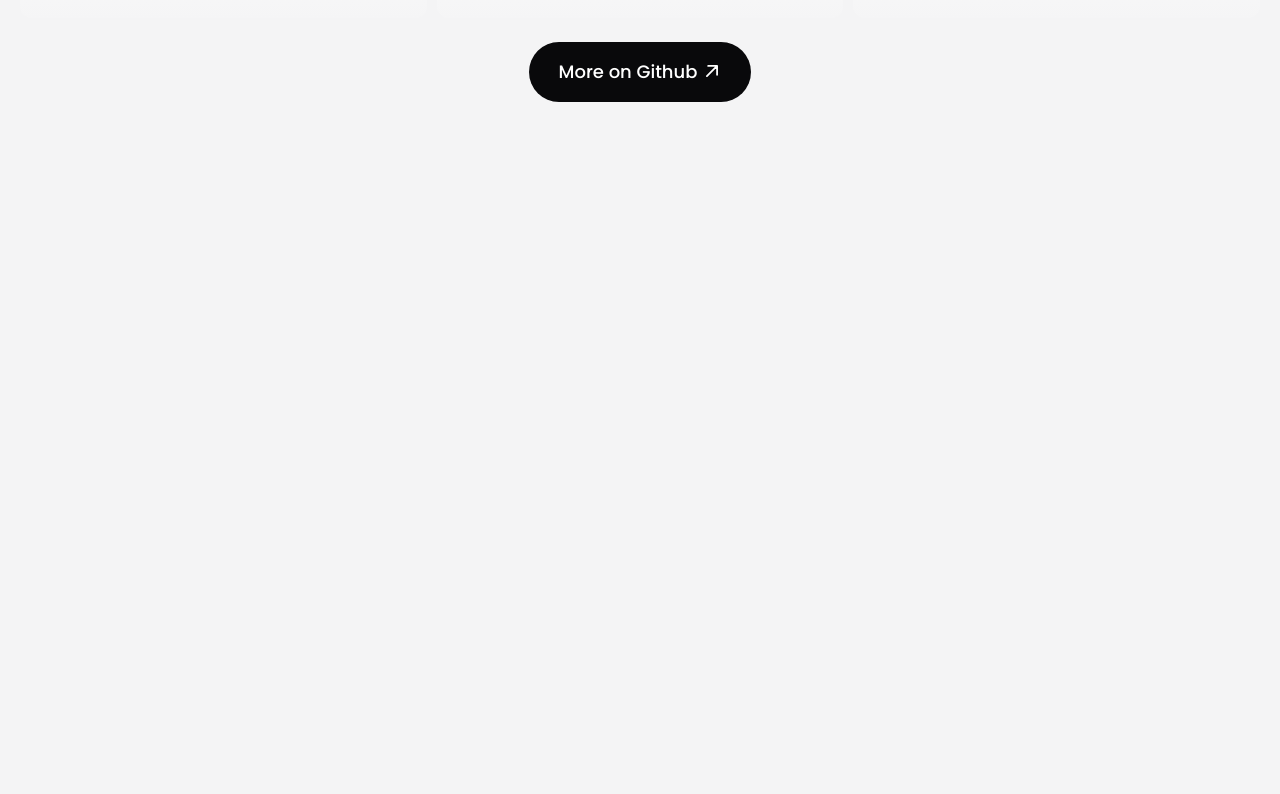
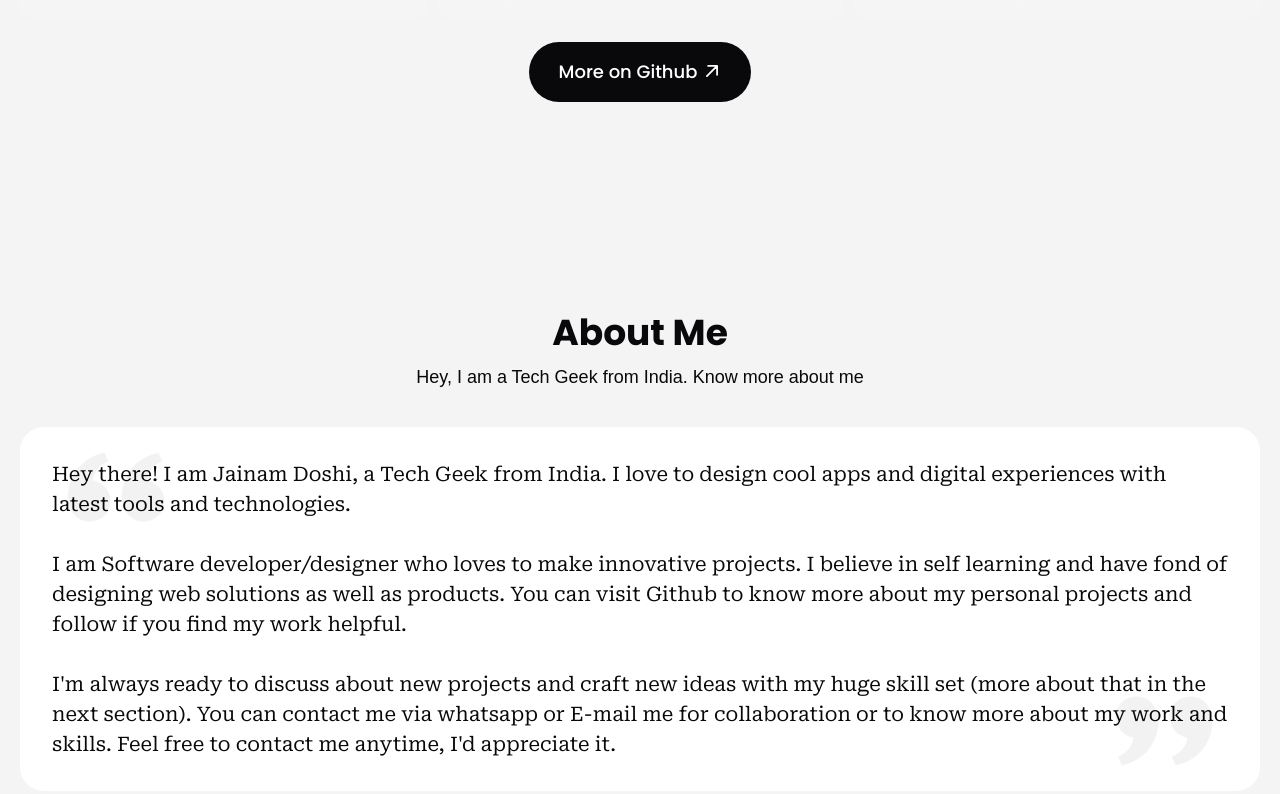
Before and after one commit to jpdoshi/portfolio, a Next.js app: page / in a window 1280 px wide. Shown: the part 1850-2644 px from the top of the page. Before the commit the page ends 2054 px from the top, so only its background shows below. Built offline with nearby package versions, Linux system fonts and the light colour scheme.

Commit message:
about section done

```diff
--- a/src/app/globals.css
+++ b/src/app/globals.css
@@ -5,6 +5,12 @@
 @font-face {
   font-family: "Poppins";
   src: url("/fonts/Poppins.ttf");
+  font-display: swap;
+}
+
+@font-face {
+  font-family: "RobotoSerif";
+  src: url("/fonts/RobotoSerif.ttf");
   font-display: swap;
 }
 
@@ -43,6 +49,10 @@
   font-family: "Poppins";
 }
 
+.roboto-serif {
+  font-family: "RobotoSerif";
+}
+
 .transparent-layer {
   background: linear-gradient(to bottom, transparent, rgba(244, 244, 245, 0.9));
 }
--- a/src/app/page.jsx
+++ b/src/app/page.jsx
@@ -92,7 +92,7 @@
             title="AI Chatbot with React Gemini API"
             description="Super-fast AI chatbot made with React+Vite and Gemini API. Responsive design with Dark mode in CSS."
           />
-          <div className="absolute bottom-0 left-0 h-[12%] md:h-[20%] w-full pointer-events-none transparent-layer" />
+          <div className="absolute bottom-0 left-0 h-[10%] md:h-[20%] xl:h-[25%] w-full pointer-events-none transparent-layer" />
         </div>
         <div className="flex mt-[24px]">
           <div className="mx-auto">
@@ -132,6 +132,45 @@
           </div>
         </div>
       </section>
+      <section className="content text-center">
+        <h2 className="poppins font-bold text-[30px] md:text-[36px] mb-[4px]">
+          About Me
+        </h2>
+        <p className="text-[18px]">
+          Hey, I am a Tech Geek from India. Know more about me
+        </p>
+        <div className="h-[36px]" />
+        <div className="p-[18px] md:p-[24px] xl:p-[32px] text-start bg-[#fff] relative rounded-[24px]">
+          <p className="text-[18px] md:text-[20px] roboto-serif">
+            Hey there! I am Jainam Doshi, a Tech Geek from India. I love to
+            design cool apps and digital experiences with latest tools and
+            technologies.
+            <br />
+            <br />
+            I am Software developer/designer who loves to make innovative
+            projects. I believe in self learning and have fond of designing web
+            solutions as well as products. You can visit Github to know more
+            about my personal projects and follow if you find my work helpful.
+            <br />
+            <br />
+            I'm always ready to discuss about new projects and craft new ideas
+            with my huge skill set (more about that in the next section). You
+            can contact me via whatsapp or E-mail me for collaboration or to
+            know more about my work and skills. Feel free to contact me anytime,
+            I'd appreciate it.
+          </p>
+          <img
+            className="h-[72px] xl:h-[120px] absolute opacity-5 top-0 left-0"
+            src="/images/quotes.png"
+            loading="lazy"
+          />
+          <img
+            className="h-[72px] xl:h-[120px] absolute opacity-5 bottom-0 right-0 rotate-180"
+            src="/images/quotes.png"
+            loading="lazy"
+          />
+        </div>
+      </section>
     </>
   );
 };
```
Also changed, not shown: public/fonts/RobotoSerif.ttf (added), public/images/quotes.png (added).
